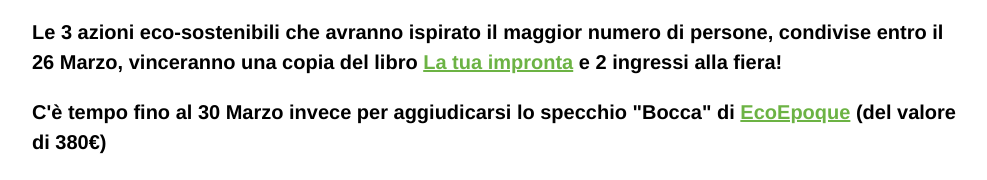
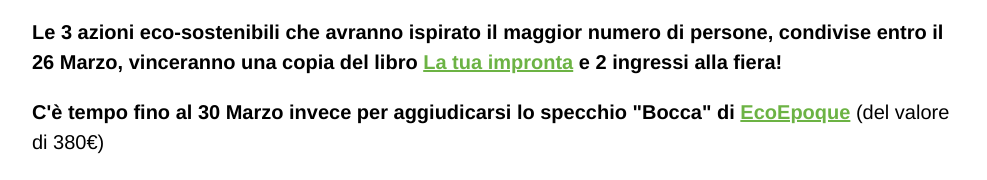
Before and after one commit to greenapes/falacosagiusta-challenge, a website: page index.html in a window 1280 px wide. Shown: the part 1004-1184 px from the top of the page, without its empty margins (168-1155 px from the left). Drawn offline with Linux system fonts and the light colour scheme; a script that the page names is missing.

Commit message:
Update index.html

```diff
--- a/index.html
+++ b/index.html
@@ -132,7 +132,7 @@
                     <li>Condividi tramite greenApes un’azione eco-sostenibile, includendo una foto!</li>
                 </ol>
                 <p><b>Le 3 azioni eco-sostenibili che avranno ispirato il maggior numero di persone, condivise entro il 26 Marzo, vinceranno una copia del libro <a href="http://libri.terre.it/libri/collana/0/libro/445/La-tua-impronta">La tua impronta</a> e 2 ingressi alla fiera!</b></p>
-                <p><b>C'è tempo fino al 30 Marzo invece per aggiudicarsi lo specchio "Bocca" di <a href="http://ecoepoque.com/index.php?">EcoEpoque</a> (del valore di 380€)</b></p>
+                <p><b>C'è tempo fino al 30 Marzo invece per aggiudicarsi lo specchio "Bocca" di <a href="http://ecoepoque.com/index.php?">EcoEpoque</a></b> (del valore di 380€)</p>
                 <h2> Cos'è un'azione eco-sostenibile? </h2>
                 <p>Uno spostamento in bici, una ricetta vegetariana, una doccia veloce, l'acquisto di un prodotto di seconda mano, la donazione di qualcosa che non usi più... trova altre idee nell'app <a href="http://www.greenapes.com/download">greenApes</a>!</p>
                 <p class="small">
```
